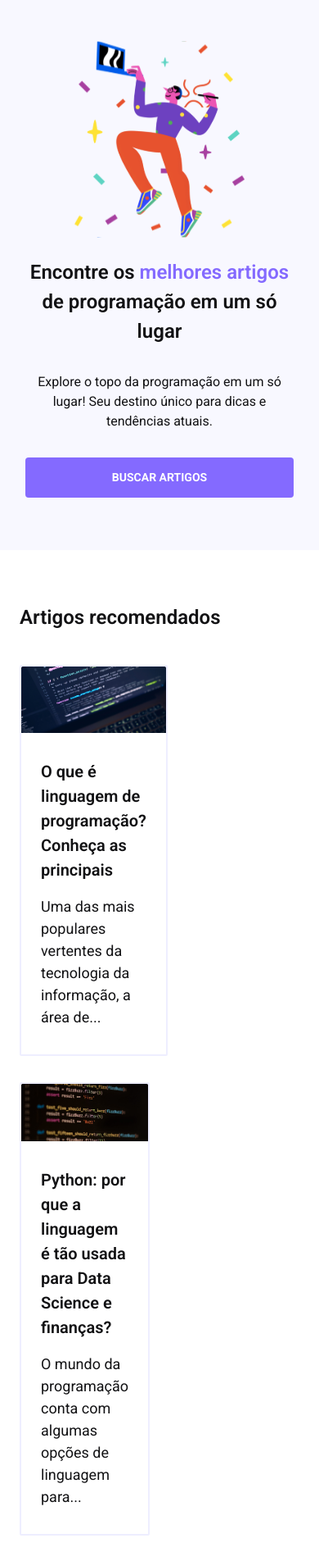
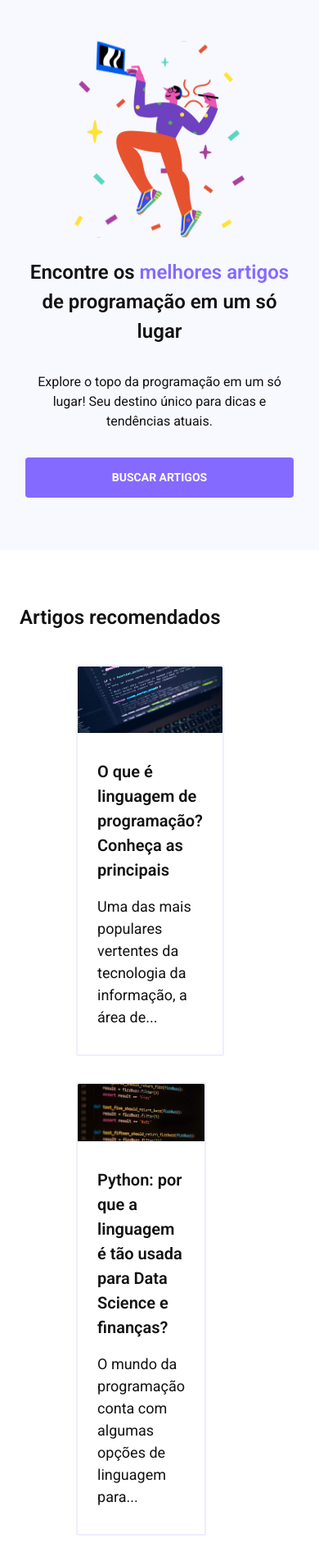
Before and after one commit to lucasrodriguescunha/tech-blog-codelab, a Next.js app: page / in a window 390 px wide. Shown: the top 1904 px of the page at 82% size. Built offline with nearby package versions, Linux system fonts and the light colour scheme.

Commit message:
feat: update ArticleList margins for improved centering on various screen sizes

```diff
--- a/components/ArticleList/ArticleList.module.css
+++ b/components/ArticleList/ArticleList.module.css
@@ -12,7 +12,7 @@
     .articleListContainer {
         grid-template-columns: repeat(2, 1fr);
 
-        margin: 3.5rem 2rem;
+        margin: 3.5rem auto;
     }
 }
 
@@ -20,6 +20,6 @@
     .articleListContainer {
         grid-template-columns: repeat(1, 1fr);
 
-        margin: 2.5rem 1.5rem;
+        margin: 2.5rem auto;
     }
 }
```
